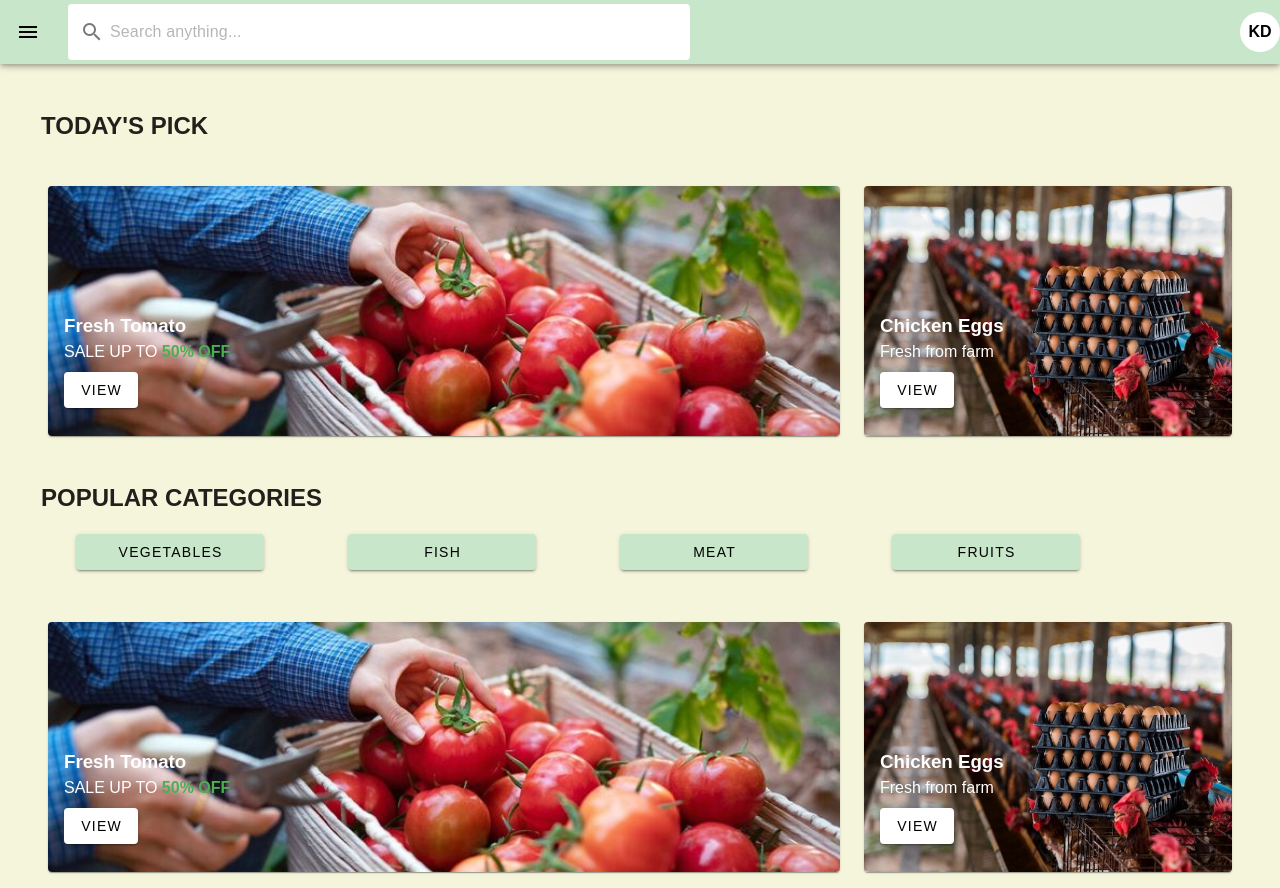
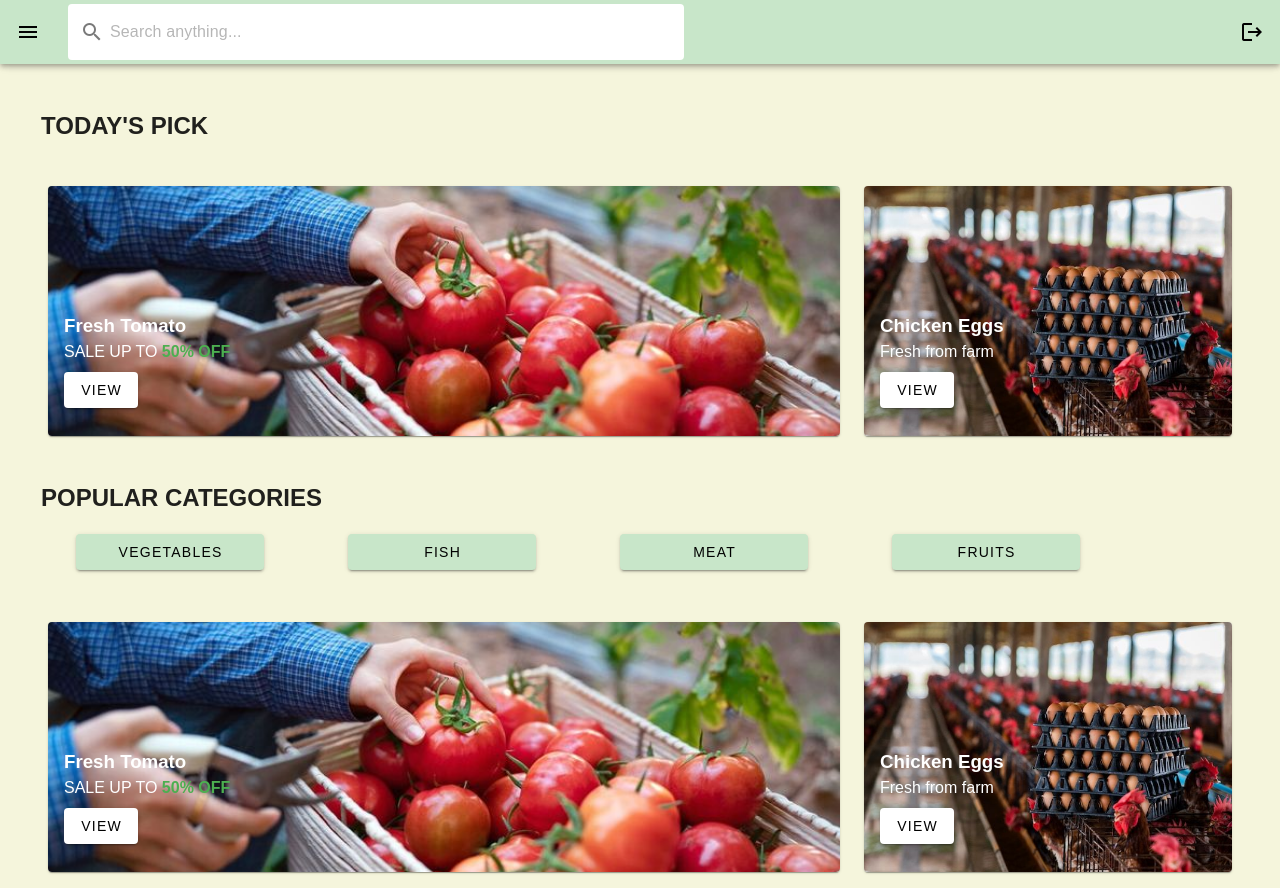
Before and after one commit to iankitcapunong/Marketplacee, a Vue app: page /dashboard in a window 1280 px wide. Built offline with nearby package versions, Linux system fonts and the light colour scheme.

Commit message:
added logout button

```diff
--- a/src/views/auth/DashboardView.vue
+++ b/src/views/auth/DashboardView.vue
@@ -4,6 +4,9 @@ import { ref } from 'vue'
 const drawer = ref(false)
 import tomatoImg from '@/assets/images/tomato.jpeg'
 import raweggsImg from '@/assets/images/raweggs.jpeg'
+const signOut = () => {
+  console.log('Log In')
+}
 </script>
 
 <template>
@@ -19,9 +22,9 @@ import raweggsImg from '@/assets/images/raweggs.jpeg'
         class="mx-4"
       ></v-text-field>
       <v-spacer></v-spacer>
-      <v-avatar color="white">
-        <span class="text-black font-weight-bold">KD</span>
-      </v-avatar>
+      <v-btn icon @click="signOut" color="white">
+        <v-icon color="black">mdi-logout</v-icon>
+      </v-btn>
     </v-app-bar>
 
     <v-navigation-drawer v-model="drawer" class="lock-scrollbar" app>
```
